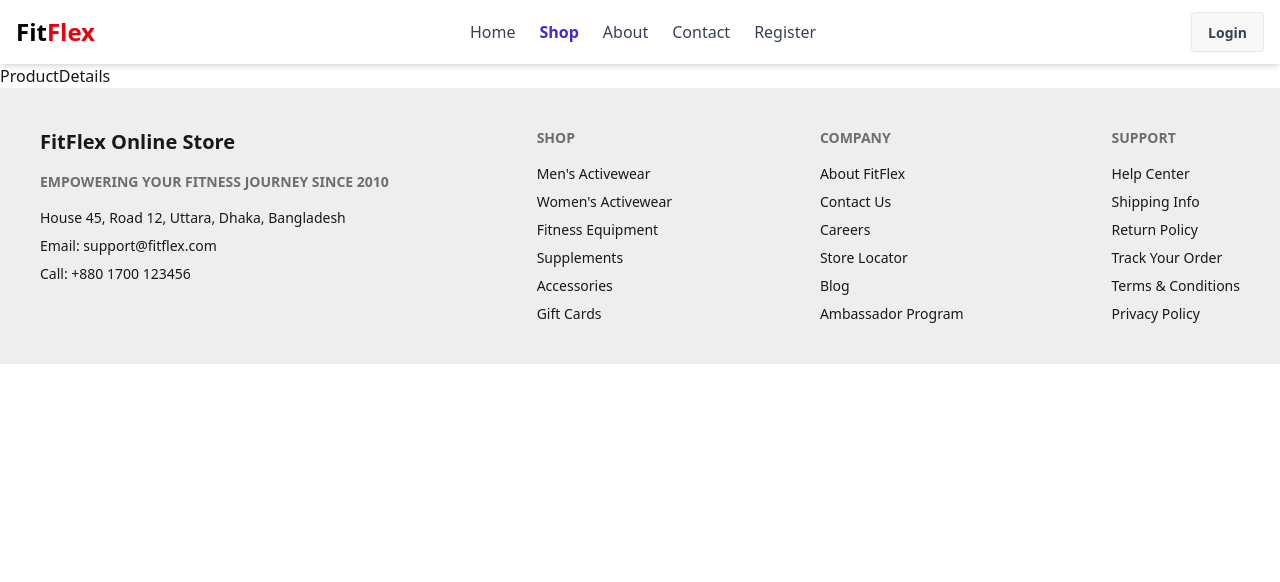
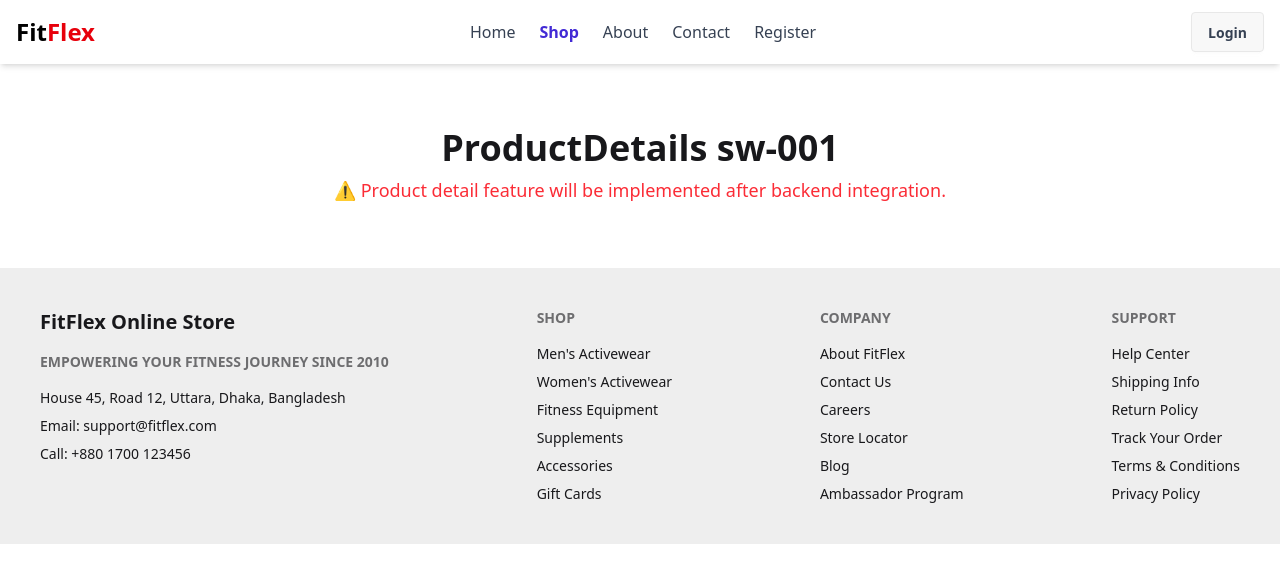
Before and after one commit to Tamjid388/web-engineering-project, a React (Vite) app in the folder FrontEnd/: page /shop/product-details/sw-001 in a window 1280 px wide. Shown: the top 582 px of the page. Built offline with nearby package versions, Linux system fonts and the light colour scheme; no server answers.

Commit message:
initialized producDetails-Page and Route

```diff
--- a/FrontEnd/src/Pages/ProductDetail/ProductDetails.jsx
+++ b/FrontEnd/src/Pages/ProductDetail/ProductDetails.jsx
@@ -1,7 +1,15 @@
+import { useParams } from "react-router"
 
 
 export const ProductDetails = () => {
+    const {id}=useParams()
+    console.log(id);
   return (
-    <div>ProductDetails</div>
+    <div className="my-16 text-center space-y-2">
+        <h1 className="text-4xl font-bold ">ProductDetails {id}</h1>
+           <p className="text-lg text-red-500 font-medium">
+          ⚠️ Product detail feature will be implemented after backend integration.
+        </p>
+    </div>
   )
 }
```
